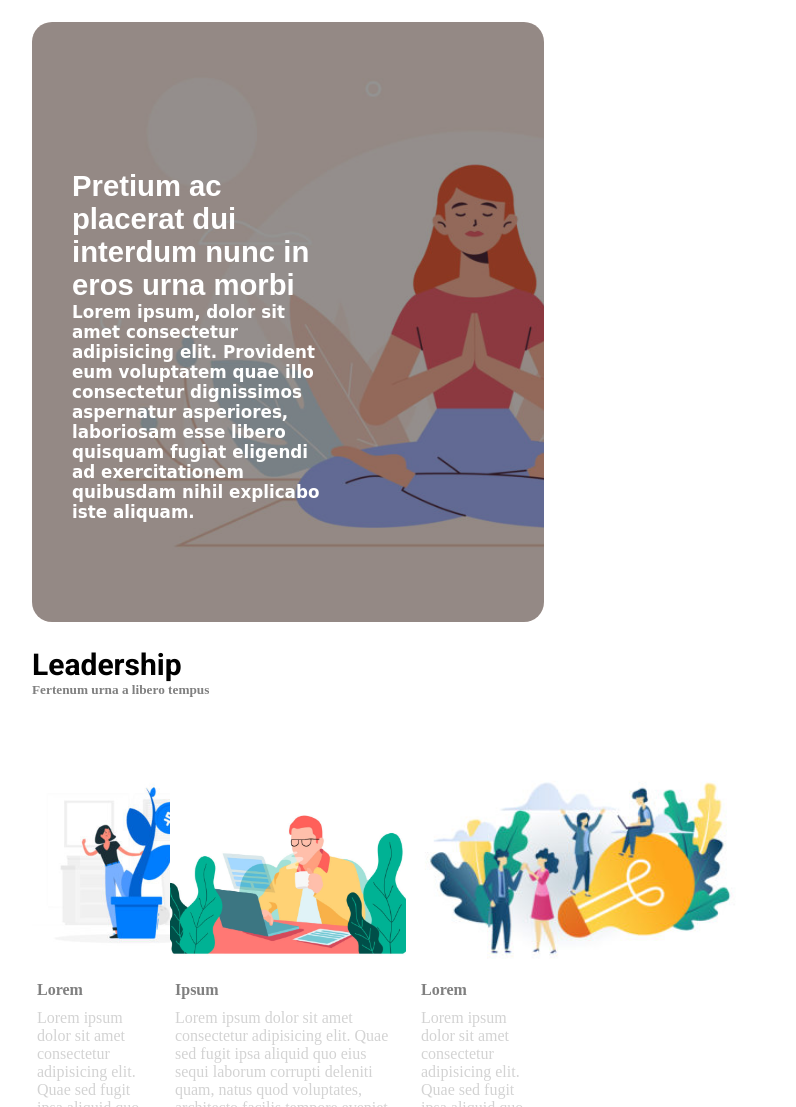
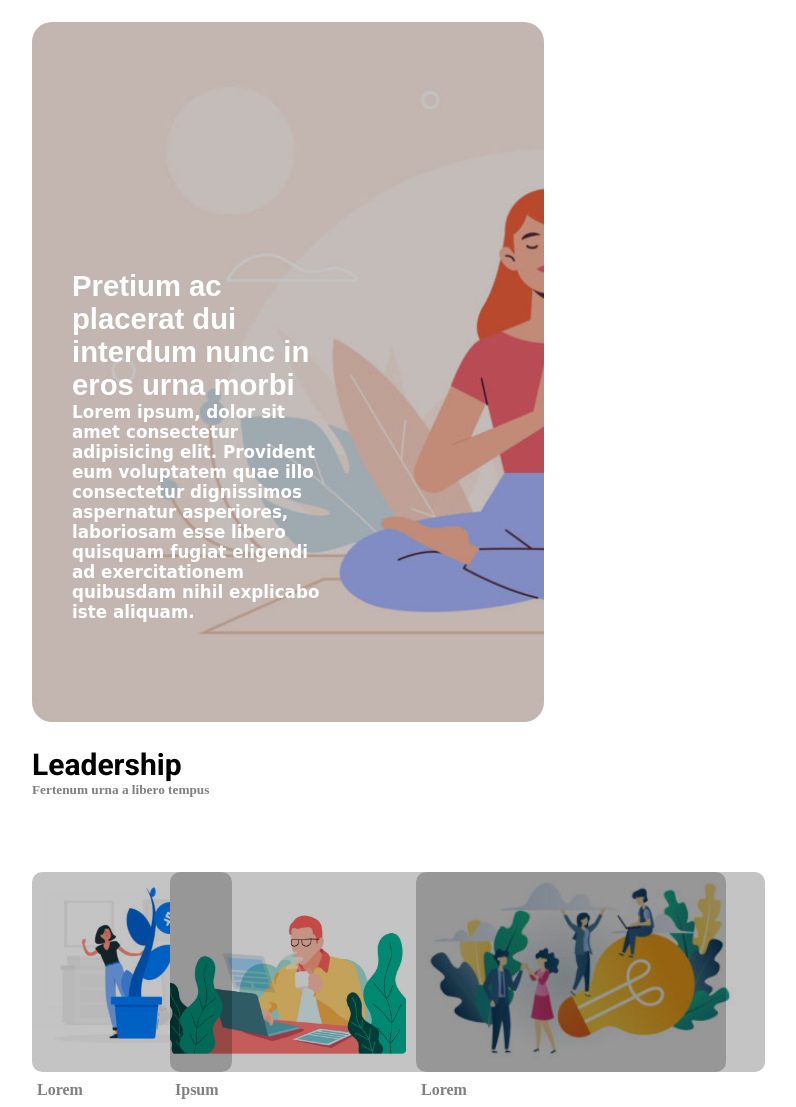
Before and after one commit to SimScap/htmlcss-wp, a plain HTML site: page index.html in a window 1280 px wide. Shown: the part 193-1300 px from the top of the page, without its empty margins (352-1148 px from the left). Drawn offline with Linux system fonts and the light colour scheme; a web font is replaced by a local one.

Commit message:
finito manca solo da posizionare 1 cosa

```diff
--- a/css/style.css
+++ b/css/style.css
@@ -49,11 +49,11 @@ footer {
 }
 
 .jumbotron {
-    height: 600px;
+    height: 700px;
     position: relative;
     background-image: url('../img/banner.jpg');
+    border-radius: 20px;
     background-size: cover;
-    border-radius: 20px;
 
 }
 
@@ -63,7 +63,7 @@ footer {
     top: 0;
     right: 0;
     left: 0;
-    background-color: #0000006b;
+    background-color: #0000003b;
     border-radius: 20px;
 
 
@@ -81,6 +81,7 @@ div.jumbo-text{
 }
 .container2 {
     margin-bottom: 10px;
+    position: relative;
 }
 
 .lightblue {
@@ -163,7 +164,6 @@ h4{
     padding: 5px;
 }
 
-
 h6{
     font-family: cursive;
 }
@@ -171,3 +171,27 @@ h6{
 h3{
     font-family: sans-serif;
 }
+
+.gray-bg1{
+    position: absolute;
+    width: 200px;
+    height: 200px;
+    background-color: #0000003b;
+    border-radius: 10px;
+}
+
+.gray-bg2{
+    position: absolute;
+    width: 595px;
+    height: 200px;
+    background-color: #0000003b;
+    border-radius: 10px;
+}
+
+.gray-bg3{
+    position: absolute;
+    width: 310px;
+    height: 200px;
+    background-color: #0000003b;
+    border-radius: 10px;
+}
--- a/index.html
+++ b/index.html
@@ -48,6 +48,7 @@
                 </div>
 
                 <aside class="lightblue margin-right10">
+                    <div class="gray-bg1"></div>
                     <img src="/img/img-1.jpg" alt="img1">
                     <h4>Lorem</h4>
                     <p>Lorem ipsum dolor sit amet consectetur adipisicing elit.
@@ -62,6 +63,7 @@
 
                 </aside>
                 <div class="central lightblue  margin-bot25">
+                    <div class="gray-bg2"></div>
                     <img src="/img/banner-2.jpg" alt="banner2">
                     <h4>Ipsum</h4>
                     <p>Lorem ipsum dolor sit amet consectetur adipisicing elit.
@@ -88,6 +90,7 @@
                 </div>
 
                 <aside class="lightblue">
+                    <div class="gray-bg3"></div>
                     <img src="/img/img-3.jpg" alt="img3">
                     <h4>Lorem</h4>
                     <p>Lorem ipsum dolor sit amet consectetur adipisicing elit.
```
